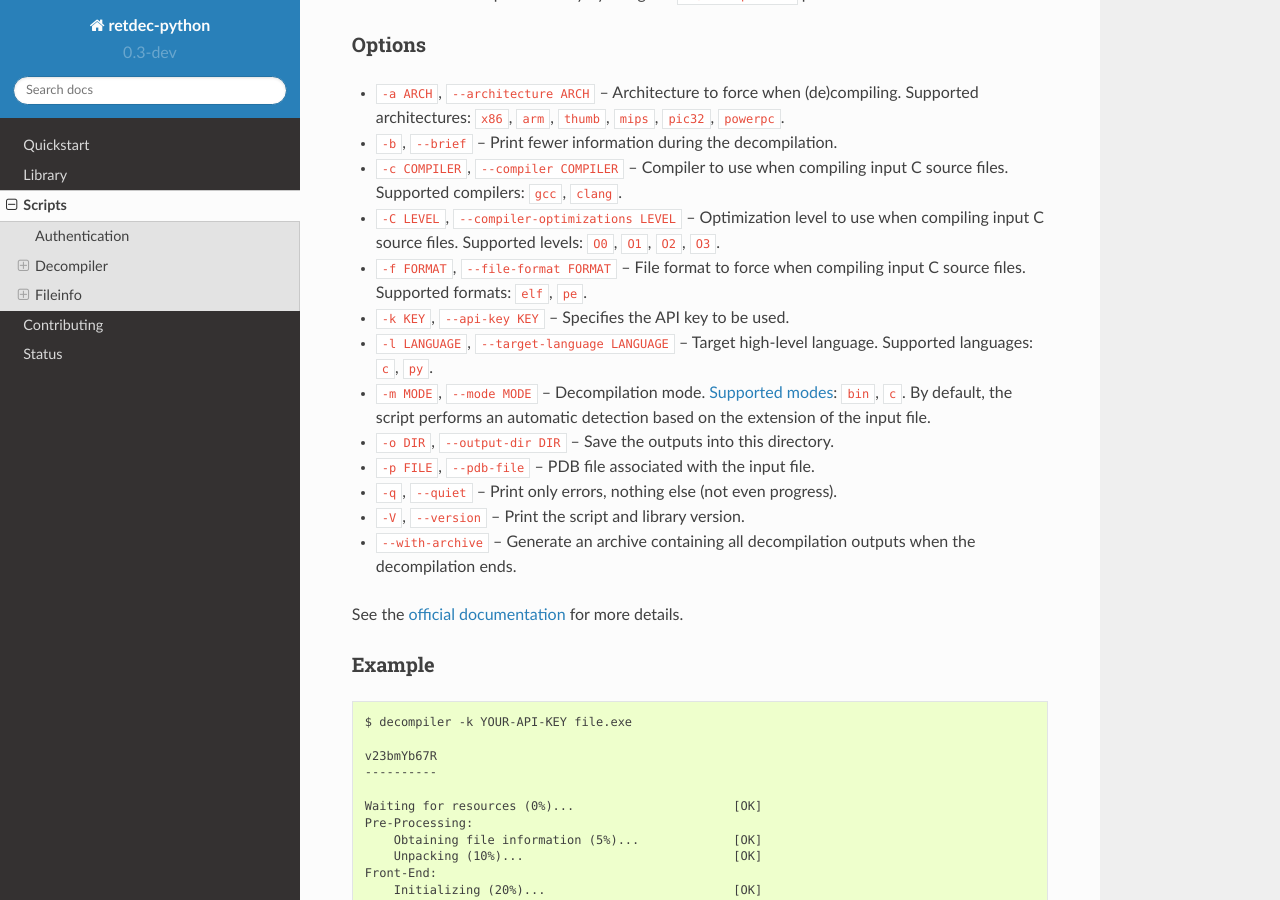
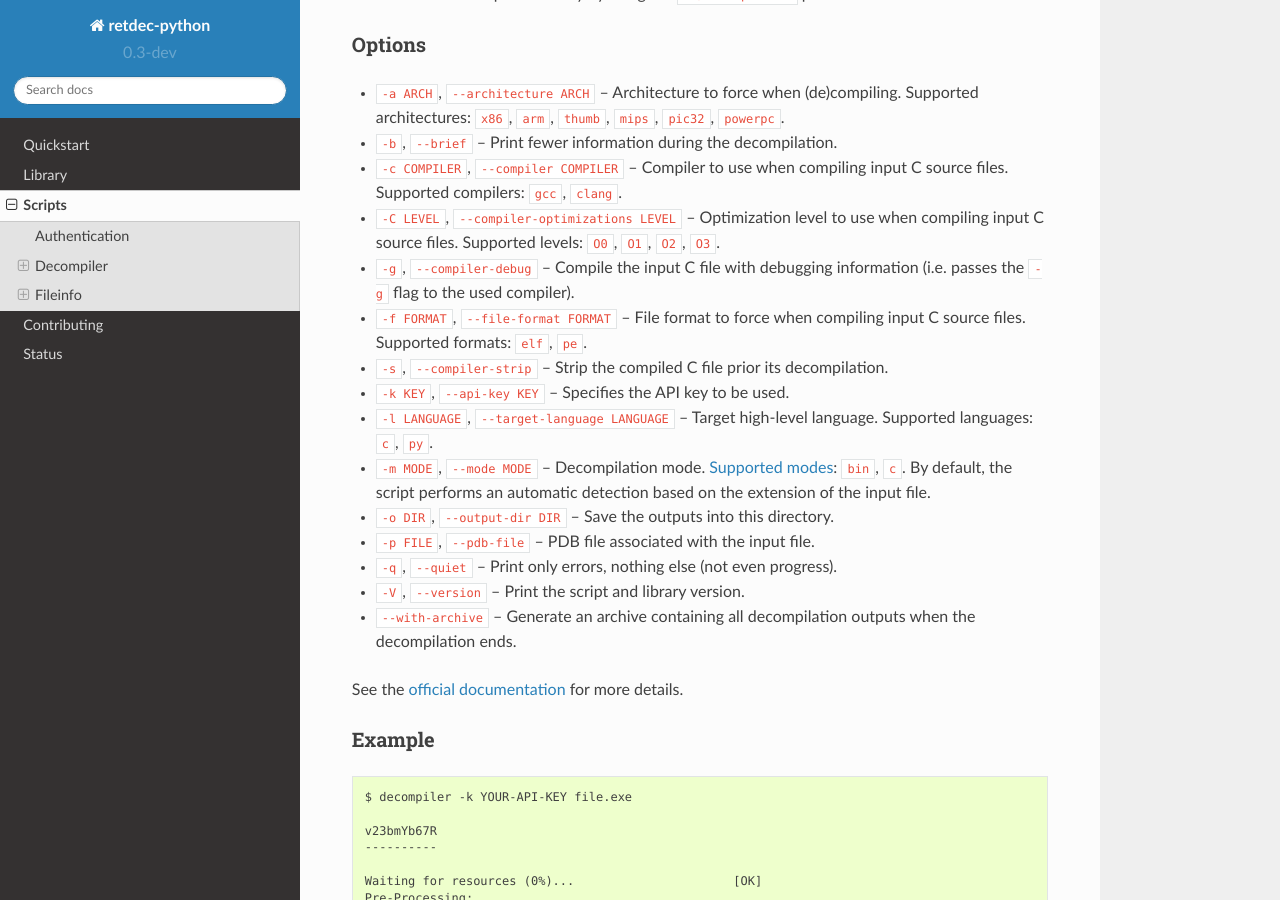
Before and after one commit to s3rvac/retdec-python, a Sphinx documentation site: the page built from docs/scripts.rst, in a window 1280 px wide and 900 px high, scrolled down 995 px. Built offline with Sphinx 7.4.7 and the Read the Docs theme 2.0.0, drawn with Linux system fonts in a browser that asks for light colours.

Commit message:
Add missing decompiler.py parameters to the docs.

```diff
--- a/docs/scripts.rst
+++ b/docs/scripts.rst
@@ -47,7 +47,9 @@ Options
 * ``-b``, ``--brief`` -- Print fewer information during the decompilation.
 * ``-c COMPILER``, ``--compiler COMPILER`` -- Compiler to use when compiling input C source files. Supported compilers: ``gcc``, ``clang``.
 * ``-C LEVEL``, ``--compiler-optimizations LEVEL`` -- Optimization level to use when compiling input C source files. Supported levels: ``O0``, ``O1``, ``O2``, ``O3``.
+* ``-g``, ``--compiler-debug`` -- Compile the input C file with debugging information (i.e. passes the ``-g`` flag to the used compiler).
 * ``-f FORMAT``, ``--file-format FORMAT`` -- File format to force when compiling input C source files. Supported formats: ``elf``, ``pe``.
+* ``-s``, ``--compiler-strip`` -- Strip the compiled C file prior its decompilation.
 * ``-k KEY``, ``--api-key KEY`` -- Specifies the API key to be used.
 * ``-l LANGUAGE``, ``--target-language LANGUAGE`` -- Target high-level language. Supported languages: ``c``, ``py``.
 * ``-m MODE``, ``--mode MODE`` -- Decompilation mode. `Supported modes <https://retdec.com/api/docs/decompiler.html#decompilation-modes>`_: ``bin``, ``c``. By default, the script performs an automatic detection based on the extension of the input file.
```
